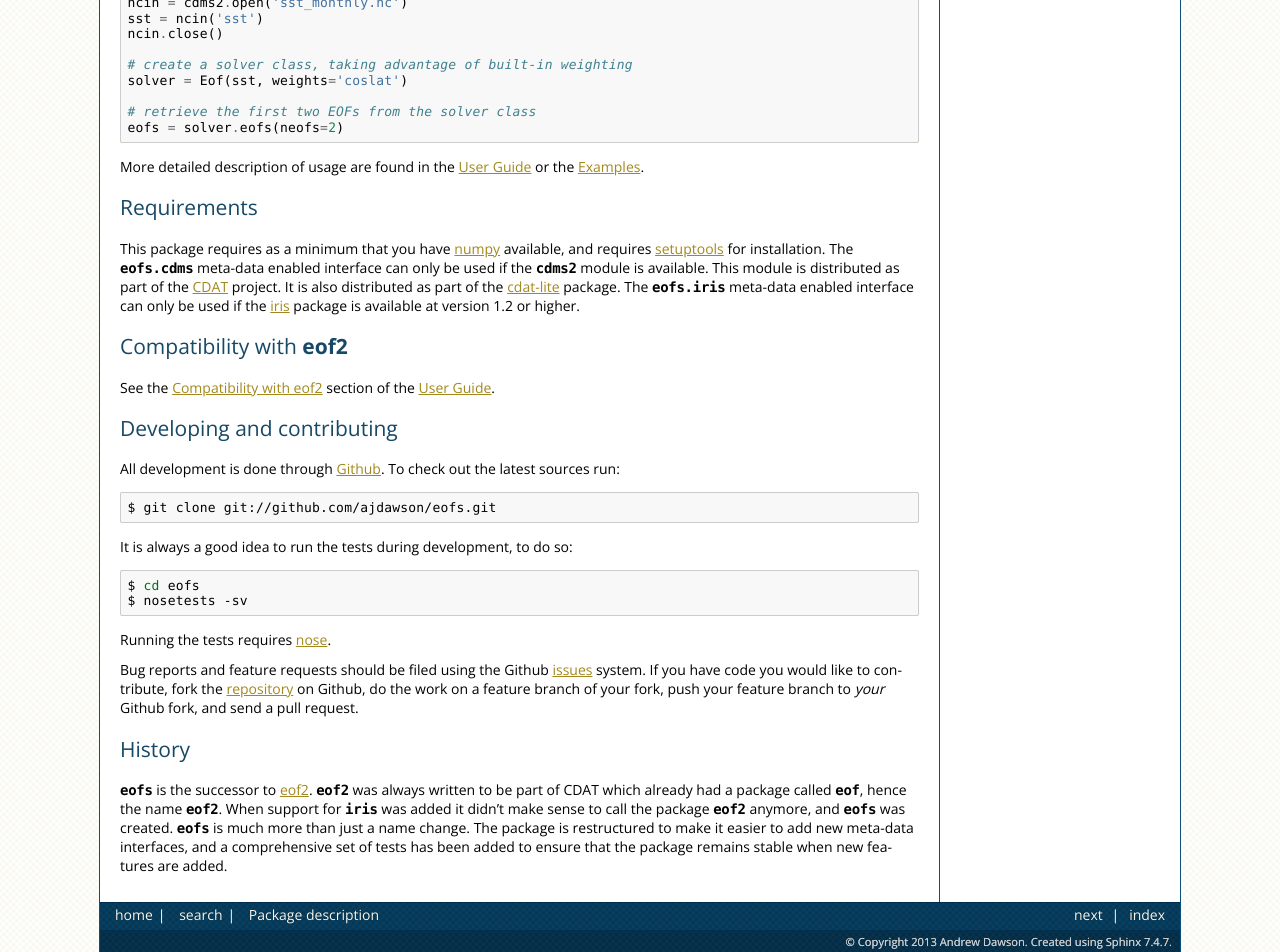
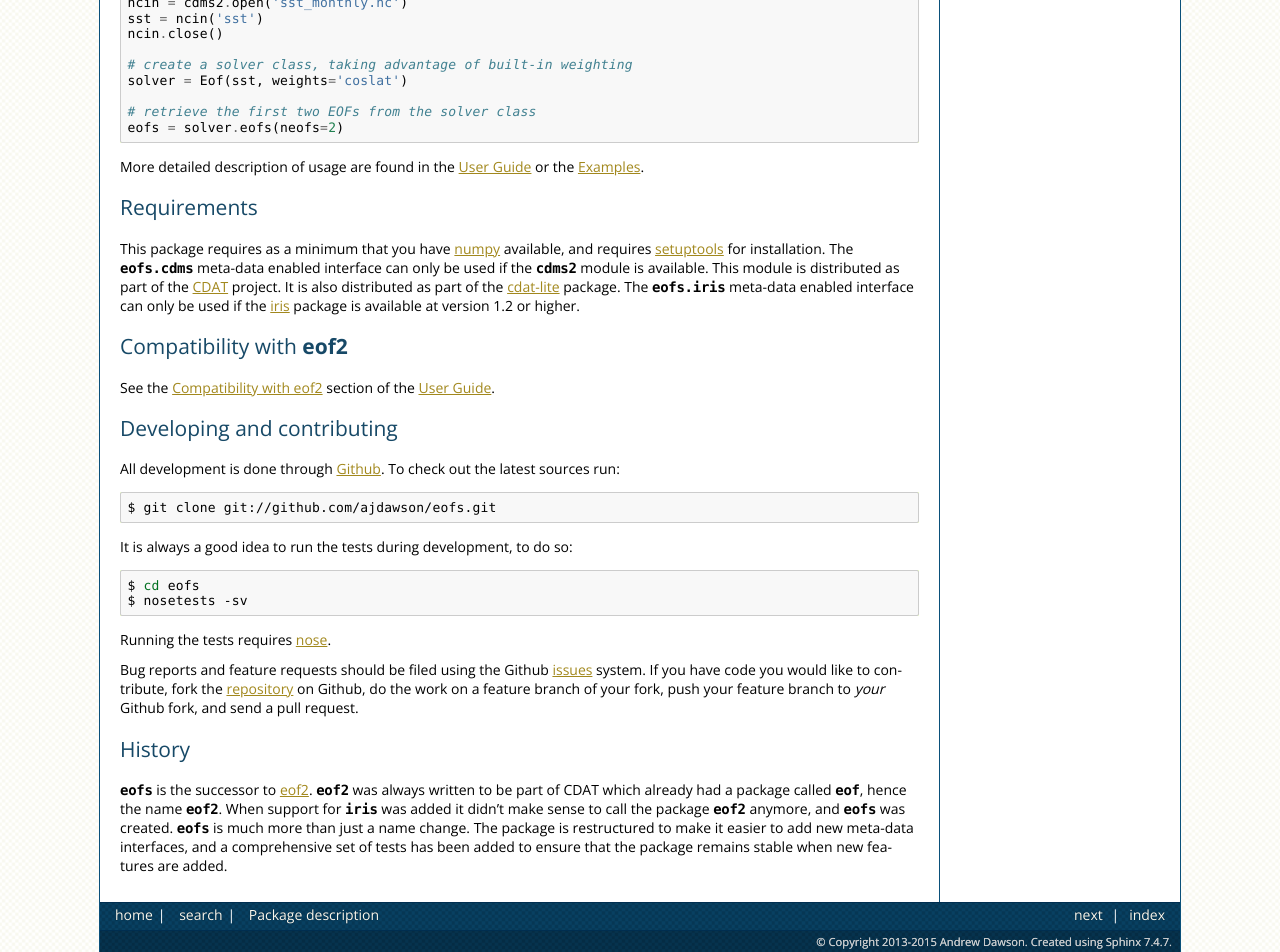
Before and after one commit to ajdawson/eofs, a Sphinx documentation site: the page built from doc/index.rst, in a window 1280 px wide. Shown: the part 1096-2048 px from the top of the page. Built offline with Sphinx 7.4.7, drawn with Linux system fonts in a browser that asks for light colours; the version number could not be read and is left out.

Commit message:
Fix copyright on v0.5.x documentation.

```diff
--- a/doc/conf.py
+++ b/doc/conf.py
@@ -46,7 +46,7 @@ master_doc = 'index'
 
 # General information about the project.
 project = u'eofs'
-copyright = u'2013 Andrew Dawson'
+copyright = u'2013-2015 Andrew Dawson'
 
 # The version info for the project you're documenting, acts as replacement for
 # |version| and |release|, also used in various other places throughout the
```
